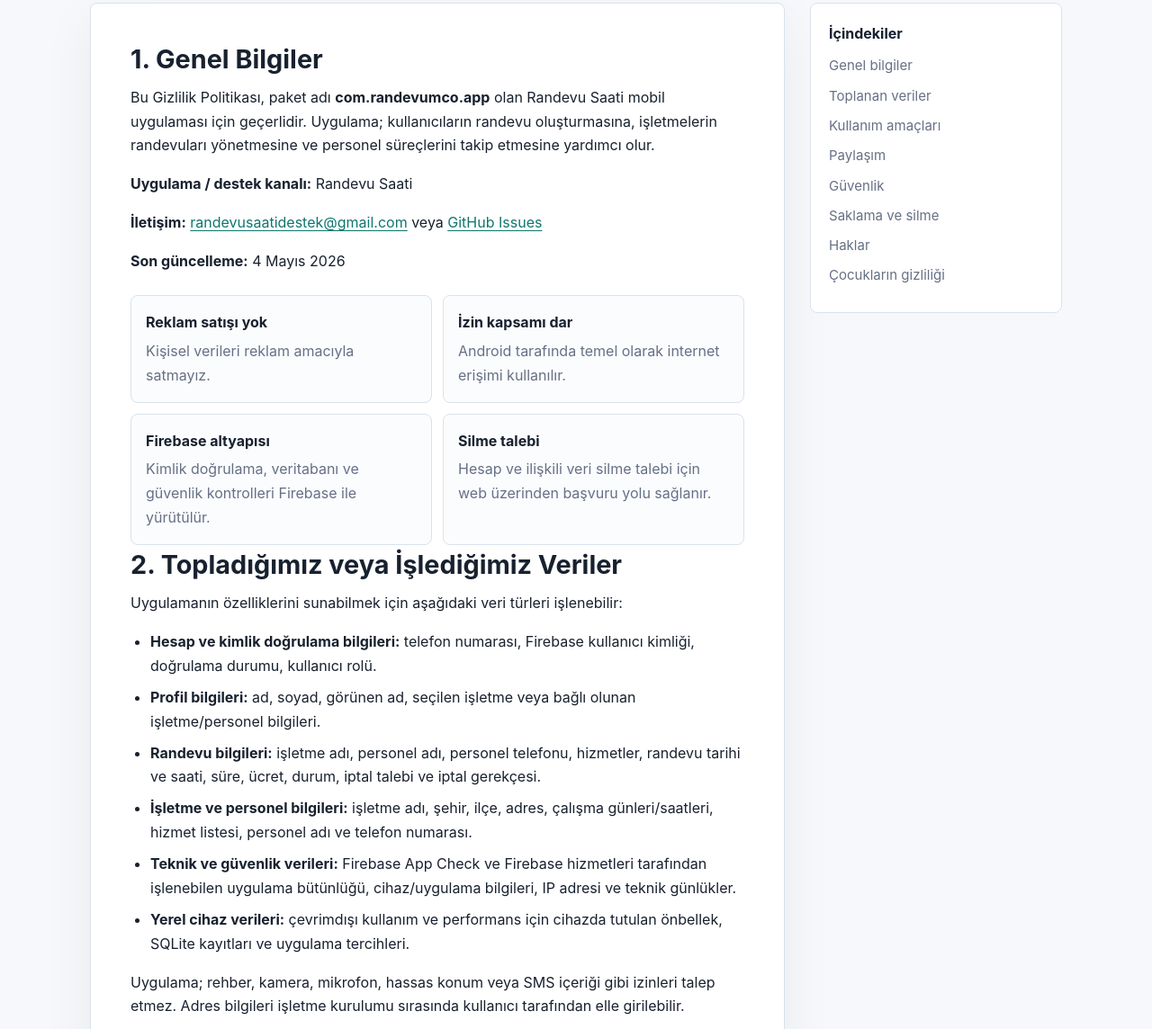
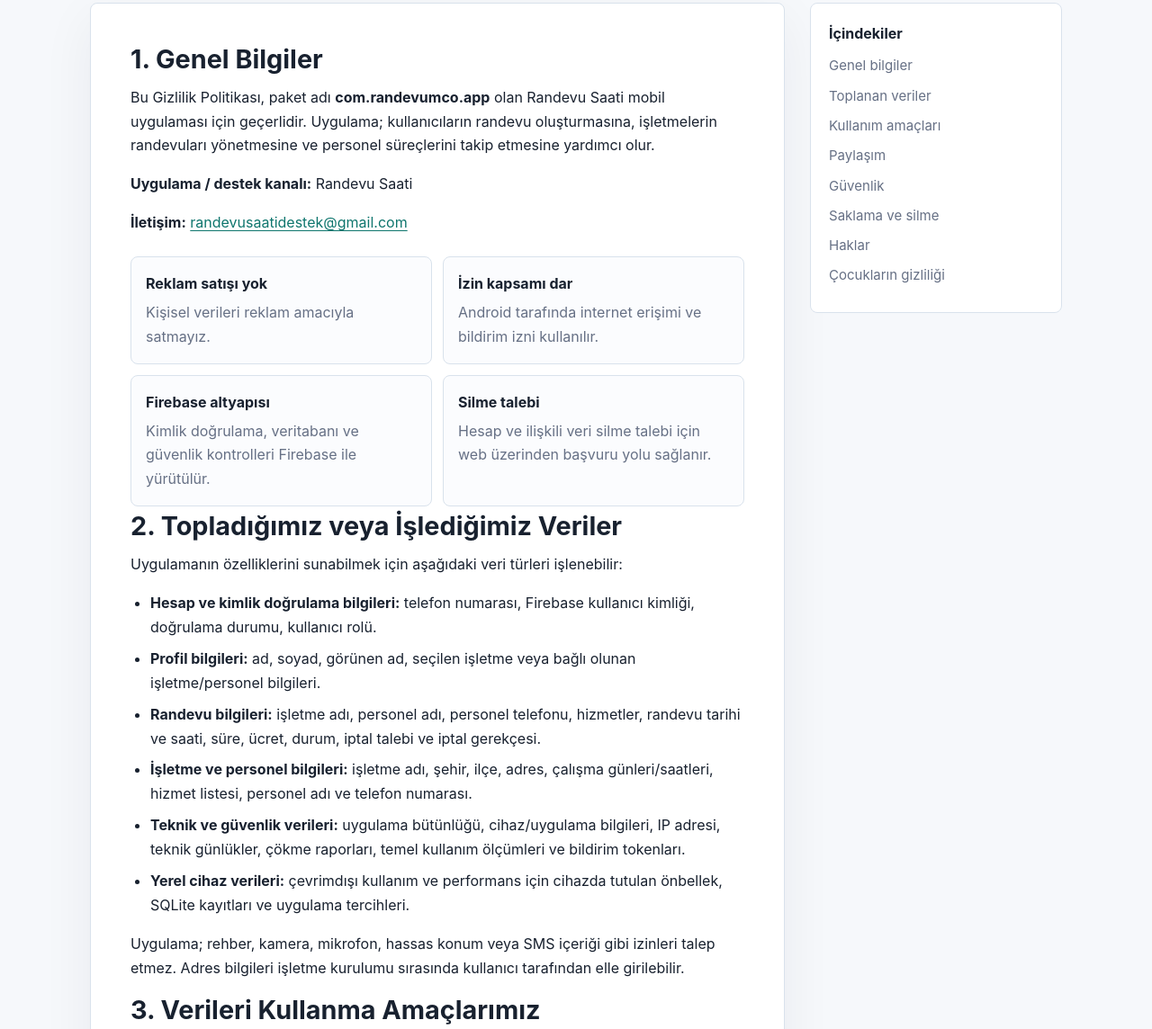
Before and after one commit to mahmutihsandal/randevusaati-legal, a plain HTML site: page privacy-policy/index.html in a window 1280 px wide. Shown: the part 663-1807 px from the top of the page at 90% size. Drawn offline with Linux system fonts and the light colour scheme.

Commit message:
Update privacy policy disclosures

```diff
--- a/privacy-policy/index.html
+++ b/privacy-policy/index.html
@@ -296,8 +296,7 @@
         <h2>1. Genel Bilgiler</h2>
         <p>Bu Gizlilik Politikası, paket adı <strong>com.randevumco.app</strong> olan Randevu Saati mobil uygulaması için geçerlidir. Uygulama; kullanıcıların randevu oluşturmasına, işletmelerin randevuları yönetmesine ve personel süreçlerini takip etmesine yardımcı olur.</p>
         <p><strong>Uygulama / destek kanalı:</strong> Randevu Saati</p>
-        <p><strong>İletişim:</strong> <a href="mailto:randevusaatidestek@gmail.com">randevusaatidestek@gmail.com</a> veya <a href="https://github.com/mahmutihsandal/randevusaati-legal/issues">GitHub Issues</a></p>
-        <p><strong>Son güncelleme:</strong> 4 Mayıs 2026</p>
+        <p><strong>İletişim:</strong> <a href="mailto:randevusaatidestek@gmail.com">randevusaatidestek@gmail.com</a></p>
       </section>
 
       <div class="summary" aria-label="Kısa özet">
@@ -307,7 +306,7 @@
         </div>
         <div>
           <strong>İzin kapsamı dar</strong>
-          <span class="muted">Android tarafında temel olarak internet erişimi kullanılır.</span>
+          <span class="muted">Android tarafında internet erişimi ve bildirim izni kullanılır.</span>
         </div>
         <div>
           <strong>Firebase altyapısı</strong>
@@ -327,7 +326,7 @@
           <li><strong>Profil bilgileri:</strong> ad, soyad, görünen ad, seçilen işletme veya bağlı olunan işletme/personel bilgileri.</li>
           <li><strong>Randevu bilgileri:</strong> işletme adı, personel adı, personel telefonu, hizmetler, randevu tarihi ve saati, süre, ücret, durum, iptal talebi ve iptal gerekçesi.</li>
           <li><strong>İşletme ve personel bilgileri:</strong> işletme adı, şehir, ilçe, adres, çalışma günleri/saatleri, hizmet listesi, personel adı ve telefon numarası.</li>
-          <li><strong>Teknik ve güvenlik verileri:</strong> Firebase App Check ve Firebase hizmetleri tarafından işlenebilen uygulama bütünlüğü, cihaz/uygulama bilgileri, IP adresi ve teknik günlükler.</li>
+          <li><strong>Teknik ve güvenlik verileri:</strong> uygulama bütünlüğü, cihaz/uygulama bilgileri, IP adresi, teknik günlükler, çökme raporları, temel kullanım ölçümleri ve bildirim tokenları.</li>
           <li><strong>Yerel cihaz verileri:</strong> çevrimdışı kullanım ve performans için cihazda tutulan önbellek, SQLite kayıtları ve uygulama tercihleri.</li>
         </ul>
         <p>Uygulama; rehber, kamera, mikrofon, hassas konum veya SMS içeriği gibi izinleri talep etmez. Adres bilgileri işletme kurulumu sırasında kullanıcı tarafından elle girilebilir.</p>
@@ -349,7 +348,7 @@
         <h2>4. Verilerin Paylaşılması</h2>
         <p>Kişisel verileri satmayız. Veriler yalnızca hizmetin çalışması için gerekli olduğu ölçüde aşağıdaki taraflarla paylaşılabilir veya bu taraflarca işlenebilir:</p>
         <ul>
-          <li><strong>Google Firebase hizmetleri:</strong> Firebase Authentication, Cloud Firestore, Cloud Functions, Firebase App Check ve Firebase Core.</li>
+          <li><strong>Google Firebase hizmetleri:</strong> kimlik doğrulama, veritabanı, sunucu işlevleri, uygulama güvenliği, bildirim, uzaktan yapılandırma, temel analiz ve çökme raporlama altyapısı.</li>
           <li><strong>Randevu tarafları:</strong> randevunun oluşturulması ve yönetilmesi için ilgili kullanıcı, işletme sahibi ve personel tarafından gerekli randevu bilgileri görüntülenebilir.</li>
           <li><strong>Yasal yükümlülükler:</strong> geçerli mevzuat, resmi talepler veya haklarımızı korumak için zorunlu haller.</li>
         </ul>
@@ -370,7 +369,7 @@
 
       <section id="haklar">
         <h2>7. Kullanıcı Hakları</h2>
-        <p>Geçerli mevzuat kapsamında kişisel verilerinize erişme, düzeltme, silme, işlenmesini sınırlandırma veya veri işleme faaliyetleri hakkında bilgi talep etme haklarına sahip olabilirsiniz. Taleplerinizi <a href="mailto:randevusaatidestek@gmail.com">randevusaatidestek@gmail.com</a> adresine veya <a href="https://github.com/mahmutihsandal/randevusaati-legal/issues">GitHub Issues</a> üzerinden iletebilirsiniz.</p>
+        <p>Geçerli mevzuat kapsamında kişisel verilerinize erişme, düzeltme, silme, işlenmesini sınırlandırma veya veri işleme faaliyetleri hakkında bilgi talep etme haklarına sahip olabilirsiniz. Taleplerinizi <a href="mailto:randevusaatidestek@gmail.com">randevusaatidestek@gmail.com</a> adresine iletebilirsiniz.</p>
       </section>
 
       <section id="cocuklar">
```
